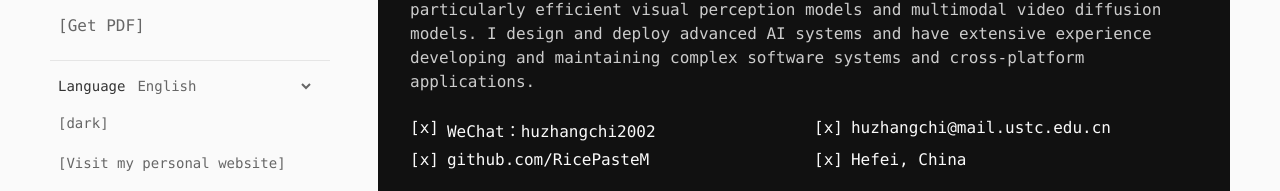
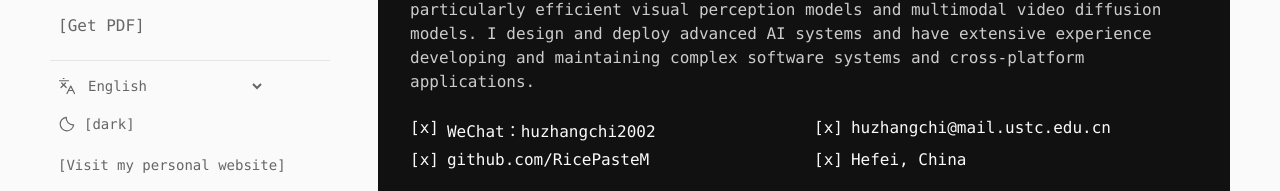
Before and after one commit to RicePasteM/resume, a Nuxt app: page / in a window 1280 px wide. Shown: the part 387-578 px from the top of the page. Built offline with nearby package versions, Linux system fonts and the light colour scheme.

Commit message:
Add language and light-dark mode icons to resume preferences

```diff
--- a/app/components/ResumePreferences.vue
+++ b/app/components/ResumePreferences.vue
@@ -1,12 +1,23 @@
 <template>
   <div class="resume-preferences">
     <label>
-      <span>{{ t('resume.language') }}</span>
+      <svg class="preference-icon" viewBox="0 0 24 24" fill="none" stroke="currentColor" stroke-width="1.6" stroke-linecap="round" stroke-linejoin="round" aria-hidden="true" focusable="false">
+        <path d="m5 8 6 6m-7 0 6-6M2 5h12M7 2h1m14 20-5-10-5 10m2-4h6" />
+      </svg>
       <select :value="locale" :aria-label="t('resume.language')" @change="setLocale($event.target.value)">
         <option v-for="item in locales" :key="item.code" :value="item.code">{{ t(item.labelKey) }}</option>
       </select>
     </label>
-    <button type="button" :aria-pressed="isDark" :aria-label="t('resume.toggleTheme')" @click="toggleDarkMode">[{{ isDark ? 'light' : 'dark' }}]</button>
+    <button type="button" :aria-pressed="isDark" :aria-label="t('resume.toggleTheme')" @click="toggleDarkMode">
+      <svg class="preference-icon" viewBox="0 0 24 24" fill="none" stroke="currentColor" stroke-width="1.6" stroke-linecap="round" stroke-linejoin="round" aria-hidden="true" focusable="false">
+        <template v-if="isDark">
+          <circle cx="12" cy="12" r="4" />
+          <path d="M12 2v2m0 16v2M2 12h2m16 0h2M4.93 4.93l1.42 1.42m11.3 11.3 1.42 1.42m0-14.14-1.42 1.42M6.35 17.65l-1.42 1.42" />
+        </template>
+        <path v-else d="M20.9 13A9 9 0 0 1 11 3.1 9 9 0 1 0 20.9 13Z" />
+      </svg>
+      <span>[{{ isDark ? 'light' : 'dark' }}]</span>
+    </button>
     <a class="personal-site-link" href="https://ricepastem.cafe/" target="_blank" rel="noopener noreferrer">[{{ t('resume.personalSite') }}]</a>
   </div>
 </template>
@@ -18,10 +29,11 @@ const { isDark, toggleDarkMode } = useDarkMode()
 
 <style scoped>
 .resume-preferences { display: grid; gap: 8px; margin-top: 12px; padding-top: 12px; border-top: 1px solid var(--color-border); font-size: 14px; }
-label { display: flex; align-items: center; flex-wrap: wrap; gap: 8px; padding: 4px 8px; }
+label { display: flex; align-items: center; flex-wrap: wrap; gap: 8px; padding: 4px 8px; color: var(--color-text-secondary); }
 select, button { color: var(--color-text-secondary); background: transparent; border: 0; font: inherit; cursor: pointer; }
 select { min-width: 0; max-width: 100%; }
-button { text-align: left; padding: 8px; }
+button { display: flex; align-items: center; gap: 8px; text-align: left; padding: 8px; }
+.preference-icon { width: 18px; height: 18px; flex: none; }
 button:hover { color: var(--color-text-primary); background: var(--color-bg-hover); }
 .personal-site-link { display: block; padding: 8px; color: var(--color-text-secondary); text-decoration: none; }
 .personal-site-link:hover { color: var(--color-text-primary); background: var(--color-bg-hover); }
```
